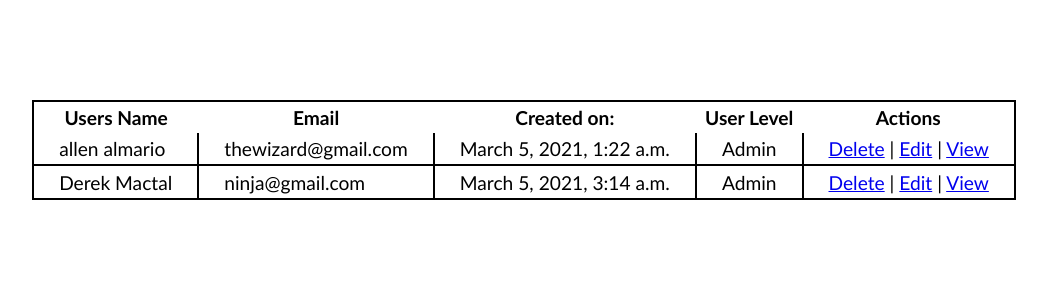
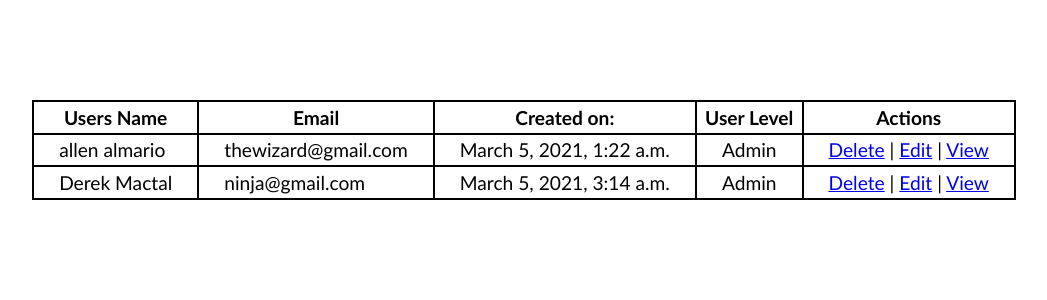
Before and after one commit to Derek-Mactal/DoodleBook, a Django app: page /admin in a window 1280 px wide. Shown: the part 136-436 px from the top of the page, without its empty margins (116-1163 px from the left). Run offline with Django 3.2, Linux system fonts and the light colour scheme; data comes from the database, SQL or seed files in the repository; both versions use the stored data as it was after the commit.

Commit message:
added css to table on admin

```diff
--- a/Doodle_App/static/css/admin.css
+++ b/Doodle_App/static/css/admin.css
@@ -43,6 +43,12 @@ table{
     height: 100px;
     width: fit-content;
 }
+
+th {
+    border-bottom: 2px black solid;
+    border-right: 2px black solid;
+
+}
 td{
     border-bottom: 2px black solid;
     border-right: 2px black solid;
```
Also changed, not shown: db.sqlite3.
